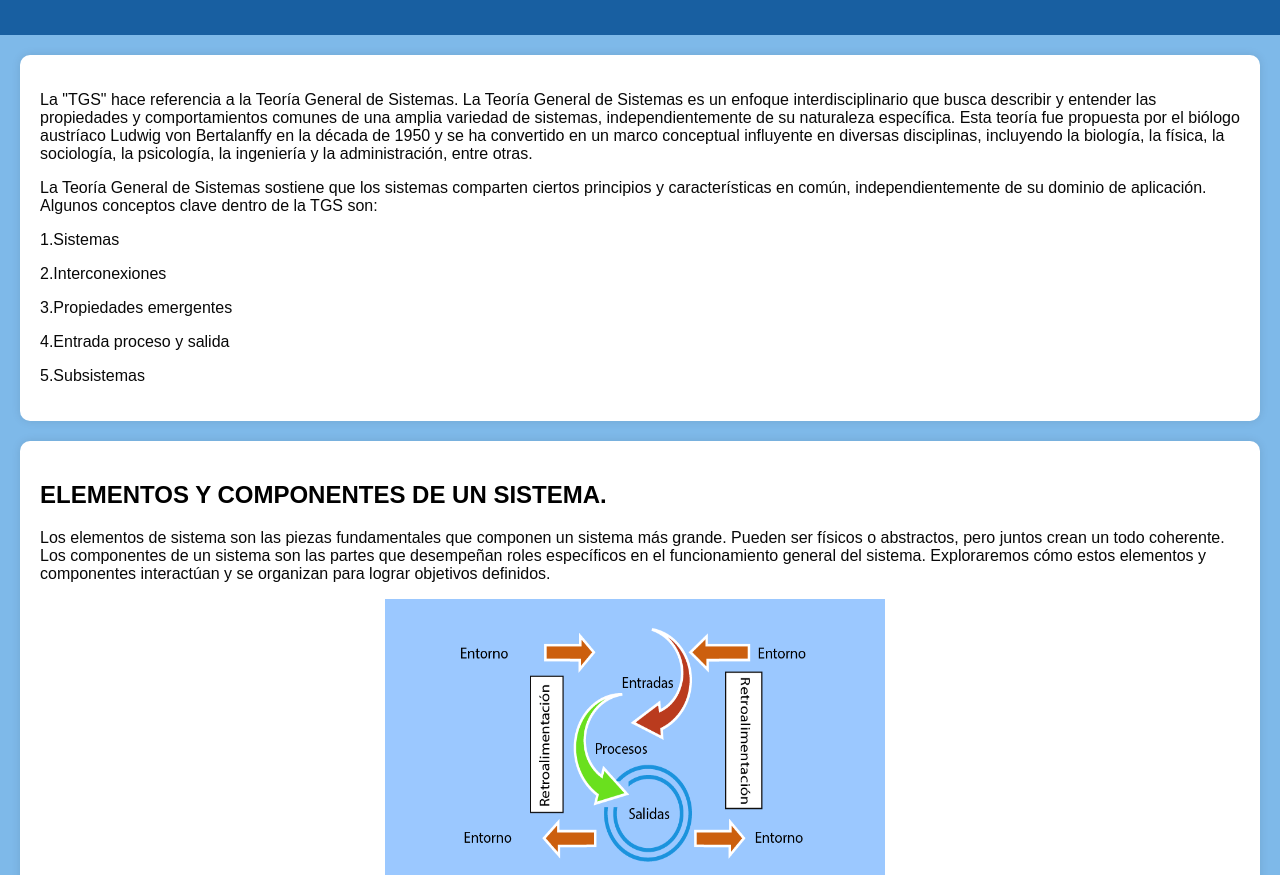
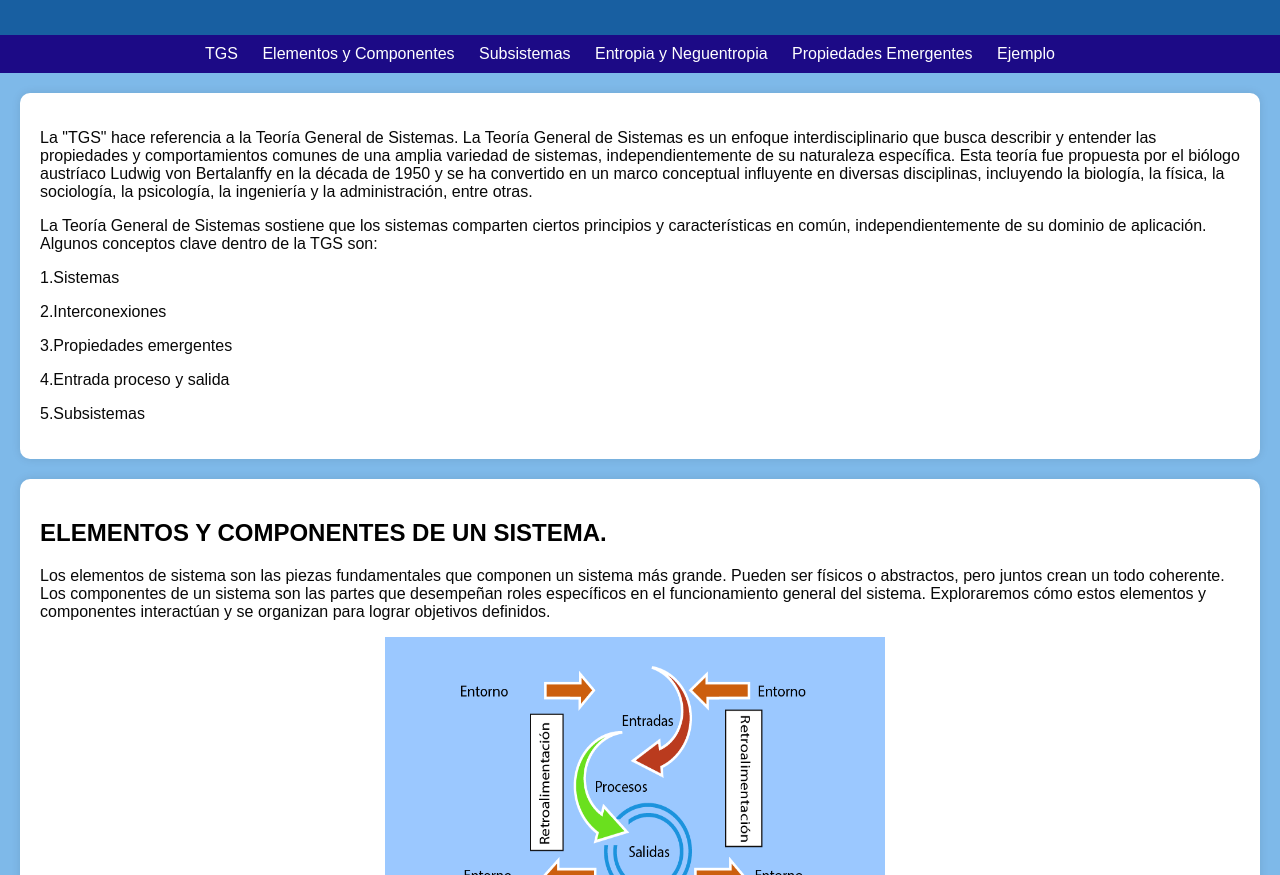
Before and after one commit to CharlieGuapo/TGS., a plain HTML site: page index.html in a window 1280 px wide. Shown: the part 77-952 px from the top of the page. Drawn offline with Linux system fonts and the light colour scheme.

Commit message:
Add files via upload

```diff
--- a/index.html
+++ b/index.html
@@ -33,13 +33,67 @@
         .section p {
             color: #080808;
         }
+        body {
+            font-family: Arial, sans-serif;
+            margin: 0;
+            padding: 0;
+            background-color: #7eb9e9;
+        }
+        header {
+            background-color: #185fa1;
+            color: #fff;
+            text-align: center;
+            padding: 1em;
+        }
+        .menu {
+            background-color: #1c0a86;
+            padding: 10px;
+            text-align: center;
+        }
+        .menu ul {
+            list-style-type: none;
+            margin: 0;
+            padding: 0;
+        }
+        .menu ul li {
+            display: inline;
+            margin-right: 20px;
+        }
+        .menu ul li a {
+            color: white;
+            text-decoration: none;
+        }
+        .section {
+            background-color: #ffffff;
+            border-radius: 10px;
+            margin: 20px;
+            padding: 20px;
+            box-shadow: 0 0 10px rgba(0, 0, 0, 0.1);
+        }
+        .section h2 {
+            color: #000000;
+        }
+        .section p {
+            color: #080808;
+        }
+
     </style>
 </head>
 <body>
     <header>
         <h1>TEORIA GENERAL DE SISTEMAS.</h1>
     </header>
-    <div class="section">
+    <div class="menu">
+        <ul>
+            <li><a href="#tgs">TGS</a></li>
+            <li><a href="#elementos">Elementos y Componentes</a></li>
+            <li><a href="#subsistemas">Subsistemas</a></li>
+            <li><a href="#entropia">Entropia y Neguentropia</a></li>
+            <li><a href="#propiedades">Propiedades Emergentes</a></li>
+            <li><a href="#ejemplo">Ejemplo</a></li>
+        </ul>
+    </div>
+    <div id="TGS" class="section">
             <p>La "TGS" hace referencia a la Teoría General de Sistemas. La Teoría General de Sistemas es un enfoque interdisciplinario que busca describir y entender las propiedades y comportamientos comunes de una amplia variedad de sistemas, independientemente de su naturaleza específica. Esta teoría fue propuesta por el biólogo austríaco Ludwig von Bertalanffy en la década de 1950 y se ha convertido en un marco conceptual influyente en diversas disciplinas, incluyendo la biología, la física, la sociología, la psicología, la ingeniería y la administración, entre otras.</p>
 
             <p>La Teoría General de Sistemas sostiene que los sistemas comparten ciertos principios y características en común, independientemente de su dominio de aplicación. Algunos conceptos clave dentro de la TGS son:</p>
@@ -49,23 +103,23 @@
             <p>4.Entrada proceso y salida</p>
             <p>5.Subsistemas</p>
     </div>
-    <div class="section">
+    <div id="elementos" class="section">
         <h2>ELEMENTOS Y COMPONENTES DE UN SISTEMA.</h2>
         <p>Los elementos de sistema son las piezas fundamentales que componen un sistema más grande. Pueden ser físicos o abstractos, pero juntos crean un todo coherente. Los componentes de un sistema son las partes que desempeñan roles específicos en el funcionamiento general del sistema. Exploraremos cómo estos elementos y componentes interactúan y se organizan para lograr objetivos definidos.</p>
 
         <div style="text-align: center;">
         <img src= "img/elementos_sistema_u42.png" width="500" height=" 300">>
         </div>
-
+        <div id="subsistemas" class="section">
         <h2>SUBSISTEMAS.</h2>
         <p>Un subsistema se configura como un elemento constitutivo de un sistema mayor, siendo capaz de operar con autonomía dentro de la interacción con otros subsistemas. Esta colaboración facilita la consecución del objetivo global y el funcionamiento pleno del sistema en su totalidad. La adopción de subsistemas es común en situaciones donde la complejidad del sistema podría ser ardua de abordar en su conjunto. Al descomponer el sistema en subsistemas independientes, es posible simplificar tanto el proceso de diseño como la implementación y el mantenimiento. Por consiguiente, se logra que el sistema sea susceptible de ser concebido y administrado de manera más eficiente.</p>
 
         <div style="text-align: center;">
         <img src= "img/sistema.png" alt="Elementos de Sistema">
         </div>
-
+        </div>
     </div>
-    <div class="section">
+    <div id="entropia" class="section">
         <h2>Entropia y Neguentropia</h2>
         <p>
             <sub><h3>Entropia</h3></sub>
@@ -101,7 +155,8 @@
             <p><b>5.Gestión del Cambio:</b> La neguentropía también puede aplicarse en la gestión del cambio organizacional. Cuando se introducen cambios en una organización, se pueden implementar estrategias para reducir la resistencia y el caos, manteniendo un orden y estructura efectivos.</p>
         </p>
     </div>
-    <div class="section">
+    </div>
+    <div id="propiedades" class="section">
         <h2>Relaciones entre Partes y Propiedades Emergentes</h2>
         <p>Las interacciones entre los componentes de un sistema pueden generar propiedades emergentes, las cuales son cualidades o conductas que no son aparentes en los elementos individuales, pero que surgen de la totalidad y de las conexiones entre dichos elementos. Estas propiedades emergentes juegan un papel esencial en la comprensión de cómo los sistemas complicados operan y cómo sus partes se amalgaman para crear conductas colectivas y consecuencias no anticipadas.</p>
         <sub><h3>Relacion entre partes</h3></sub>
@@ -110,7 +165,7 @@
         <p>Propiedades Emergentes: Cuando las partes de un sistema interactúan, pueden surgir características o comportamientos que no son inherentes a las partes individuales. Estas propiedades emergentes no se pueden deducir directamente del estudio de las partes individuales, ya que su origen se encuentra en las interacciones y relaciones entre esas partes. Algunos ejemplos de propiedades emergentes son:</p>
     </div>
 
-    <div class="section">
+    <div id="ejemplo" class="section">
         <h2>Ejemplo.</h2>
         <p>Imagina estar en un estadio lleno durante un emocionante partido de fútbol. Cada individuo en el estadio está animando y gritando por su equipo. Sin embargo, en lugar de escuchar voces individuales, percibes un murmullo constante que parece emanar de la multitud en su conjunto.</p>
 
```
